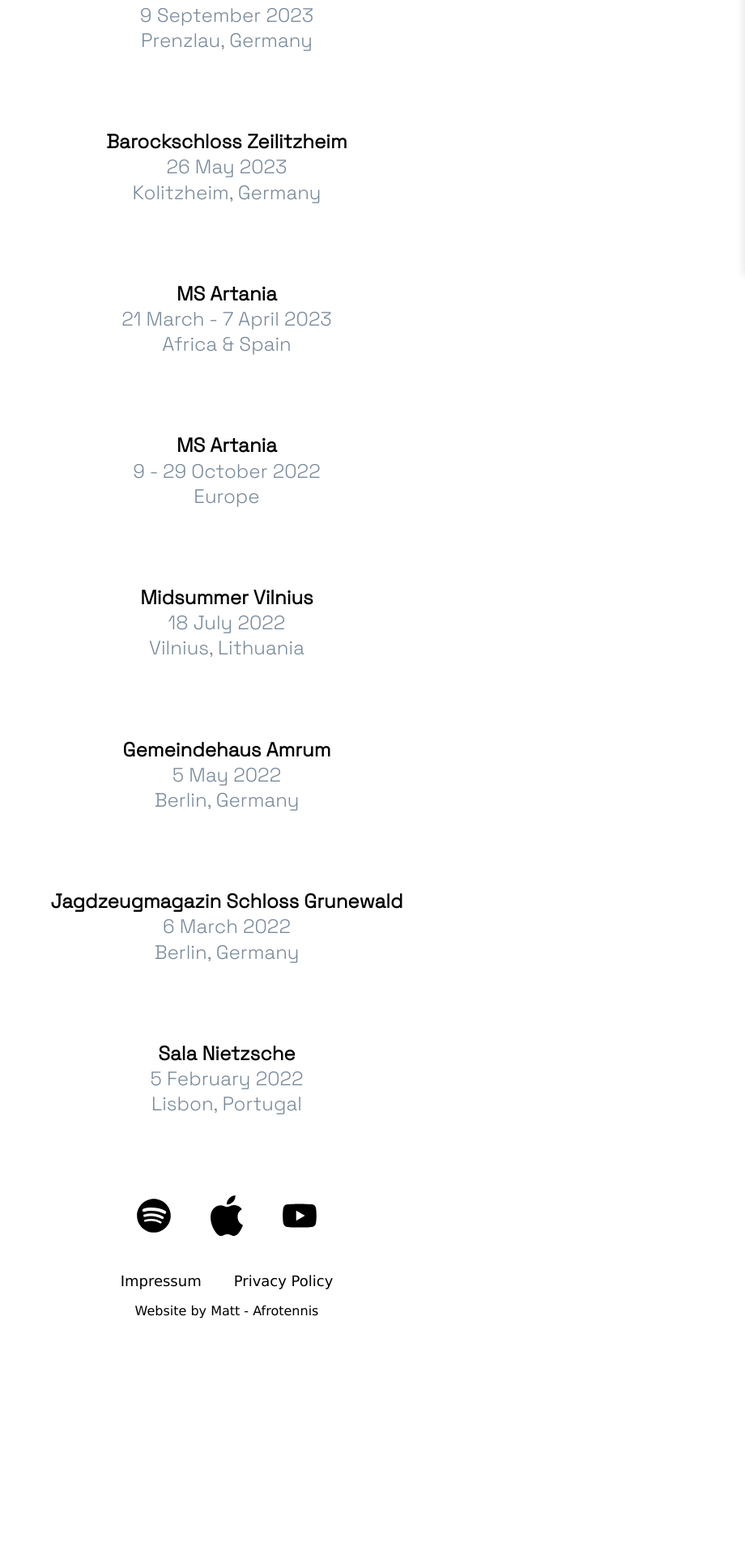
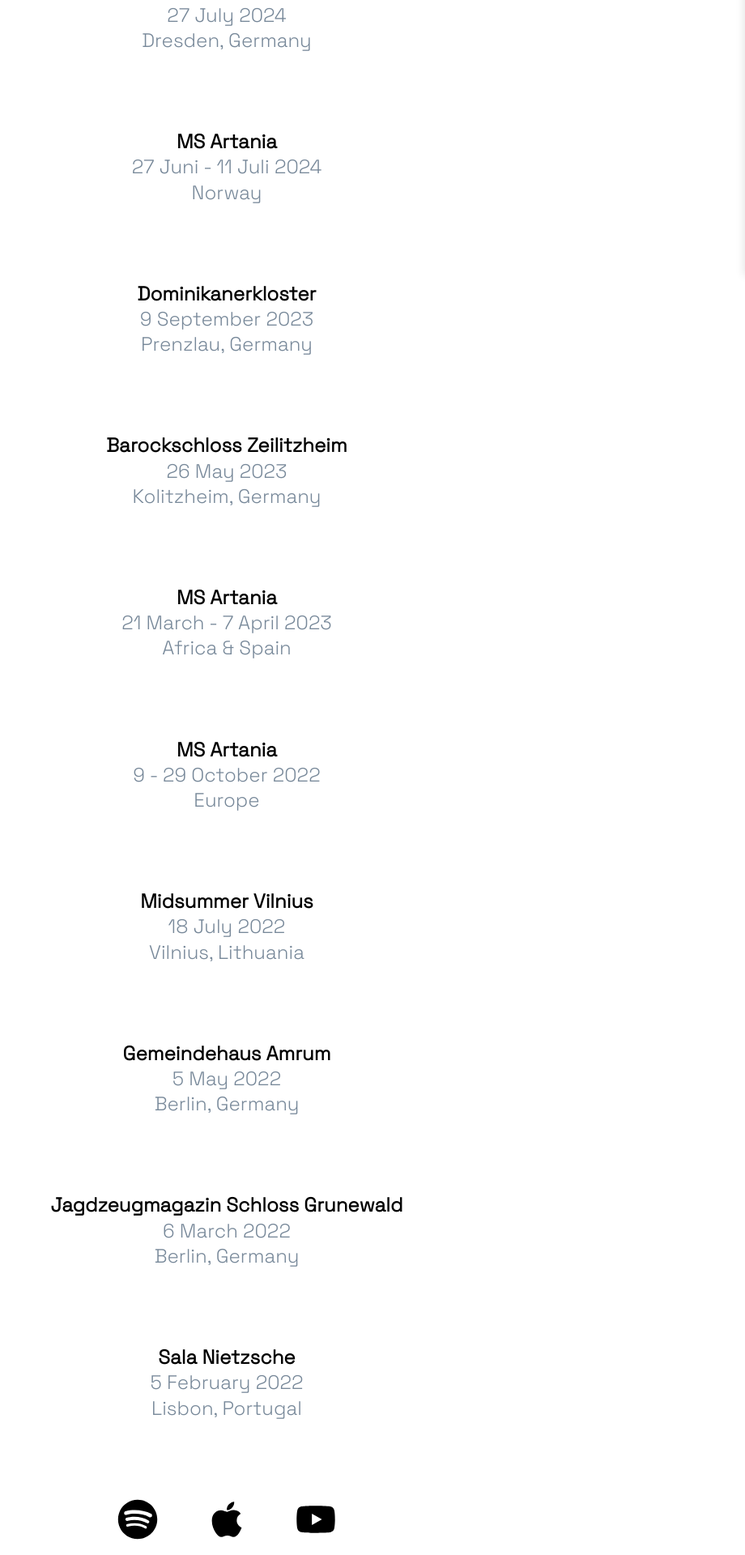
Before and after one commit to Matt0107/eileen-react-second-version, a React (Create React App) app: page /Calendar in a window 1280 px wide. Shown: the part 460-2380 px from the top of the page at 81% size, without its empty margins (360-1280 px from the left). Before the commit the page ends 2104 px from the top, so only its background shows below. Built offline with nearby package versions, Linux system fonts and the light colour scheme.

Commit message:
actualisation + styling

```diff
--- a/package.json
+++ b/package.json
@@ -8,6 +8,7 @@
     "@testing-library/user-event": "^13.5.0",
     "react": "^18.2.0",
     "react-dom": "^18.2.0",
+    "react-icons": "^5.3.0",
     "react-router-dom": "^6.8.1",
     "react-scripts": "5.0.1",
     "web-vitals": "^2.1.4"
--- a/src/components/Footer.js
+++ b/src/components/Footer.js
@@ -1,5 +1,6 @@
 import React from "react";
 import { NavLink } from "react-router-dom";
+import { FaSpotify, FaApple, FaYoutube } from "react-icons/fa";
 
 const Footer = () => {
   return (
@@ -10,34 +11,25 @@ const Footer = () => {
             href="https://open.spotify.com/artist/6BEnmlx54iiGEDYXS7jcN4"
             target="_blank"
             rel="noreferrer"
+            className="social-link"
           >
-            <img
-              className="social-icon"
-              src="/assets/spotify-black.svg"
-              alt="Spotify icon"
-            />
+            <FaSpotify className="social-icon" />
           </a>
           <a
             href="https://music.apple.com/gd/artist/eileen-baum/1497923452"
             target="_blank"
             rel="noreferrer"
+            className="social-link"
           >
-            <img
-              className="social-icon"
-              src="/assets/apple-black.svg"
-              alt="Apple icon"
-            />
+            <FaApple className="social-icon" />
           </a>
           <a
             href="https://www.youtube.com/channel/UCsezrcwS3afG6R4kYCGEiqg"
             target="_blank"
             rel="noreferrer"
+            className="social-link"
           >
-            <img
-              className="social-icon"
-              src="/assets/youtube-black.svg"
-              alt="Youtube icon"
-            />
+            <FaYoutube className="social-icon" />
           </a>
         </div>
         <div>
@@ -47,7 +39,7 @@ const Footer = () => {
           <NavLink to="/privacy" className="legal">
             Privacy Policy
           </NavLink>
-          <p className="legal">Website by Matt - Afrotennis</p>
+          <p className="legal">Powered by Serve and Code</p>
         </div>
       </footer>
     </div>
--- a/src/pages/Calendar.js
+++ b/src/pages/Calendar.js
@@ -7,10 +7,20 @@ const Calendar = () => {
     <div>
       <Navigation />
       <div id="calendar-section">
+      <div class="event">
+          <p>MS Amadea</p>
+          <p className="event-sub">11  - 25 September 2024</p>
+          <p className="event-sub">England, Frankreich, Spanien</p>
+        </div>
         <div class="event">
           <p>Sommer Palais Dresden</p>
           <p className="event-sub">27 July 2024</p>
           <p className="event-sub">Dresden, Germany</p>
+        </div>
+        <div class="event">
+          <p>MS Artania</p>
+          <p className="event-sub">27 Juni - 11 Juli 2024</p>
+          <p className="event-sub">Norway</p>
         </div>
         <div class="event">
           <p>Dominikanerkloster</p>
--- a/src/styles/index.css
+++ b/src/styles/index.css
@@ -27,6 +27,7 @@ body {
     padding: 20px;
     text-decoration: none;
     font-size: 100%;
+    transition: color 0.3s ease; /* Ajout de la transition */
 }
 
 /* Change color on hover */
@@ -34,11 +35,7 @@ body {
     color: goldenrod;
 }
 
-/* .navbar a.active {
-    display: block;
-} */
-
-/* Title */
+/* Title (no hover effect) */
 .title {
     font-size: 150%;
     margin-bottom: 10px;
@@ -79,6 +76,7 @@ body {
     justify-content: center;
 }
 
+/* Burger menu links */
 .burger-menu-content a {
     display: block;
     padding: 20px;
@@ -86,10 +84,12 @@ body {
     font-weight: 500;
     color: #333;
     text-decoration: none;
+    transition: color 0.3s ease; /* Ajout de la transition */
 }
 
+/* Hover effect for burger menu links (no background change) */
 .burger-menu-content a:hover {
-    background-color: #f0f0f0;
+    color: goldenrod;
 }
 
 .burger-menu-open .burger-menu-content {
@@ -104,7 +104,6 @@ body {
     right: 20px;
     top: 50px;
     cursor: pointer;
-
 }
 
 .close-button span {
@@ -171,7 +170,6 @@ body {
     margin-right: auto;
 }
 
-
 /* Calendar section */
 .event {
     text-align: center;
@@ -203,6 +201,11 @@ body {
 
 .general-management a {
     font-size: 120%;
+    transition: color 0.3s ease; /* Ajout de la transition */
+}
+
+.general-management a:hover {
+    color: goldenrod;
 }
 
 .contact-icons {
@@ -247,7 +250,6 @@ body {
 /* Footer */
 .footer {
     text-align: center;
-    /* position: absolute; */
     bottom: 0;
     width: 100%;
     padding-top: 2%;
@@ -259,6 +261,11 @@ body {
     font-size: 18px;
     color: black;
     text-decoration: none;
+    transition: color 0.3s ease; /* Ajout de la transition */
+}
+
+.footer a:hover {
+    color: goldenrod;
 }
 
 .footer div:nth-child(2) {
@@ -267,13 +274,30 @@ body {
 
 /* Social media icons */
 .social-icon {
-    display: inline-block;
-    width: 50px;
-    height: 50px;
+    font-size: 50px; /* Adjust icon size */
+    color: black; /* Black color for icons */
+    margin: 0 10px; /* Adjust spacing between icons */
+    transition: color 0.3s ease; /* Ajout de la transition */
+}
+
+.footer a:hover .social-icon {
+    color: goldenrod; /* Change color on hover */
 }
 
 .legal {
     font-family: 'Lucida Sans', 'Lucida Sans Regular', 'Lucida Grande', 'Lucida Sans Unicode', Geneva, Verdana, sans-serif;
+    color: black;
+    transition: color 0.3s ease; /* Ajout de la transition */
+}
+
+.legal:hover {
+    color: goldenrod;
+}
+
+/* No hover effect on "Powered by Serve and Code" */
+.footer p.legal {
+    transition: none; /* Remove transition */
+    color: black; /* Ensure it's black without hover */
 }
 
 /* impressum section */
@@ -334,15 +358,12 @@ body {
 
 @media only screen and (max-width: 769px) {
 
-    /* Show the burger menu on devices with a screen width smaller than 1024px */
     .burger-menu {
         display: block;
     }
 
-    /* Hide the links on devices with a screen width smaller than 1024px */
     .navbar a {
         display: none;
-        /* font-size: 2rem; */
     }
 
     #full-size-section {
@@ -366,7 +387,6 @@ body {
         text-align: center;
     }
 
-
     .footer {
         padding-top: 5%;
     }
```
Also changed, not shown: 1 other file (tests, documents, lock files or other folders).
